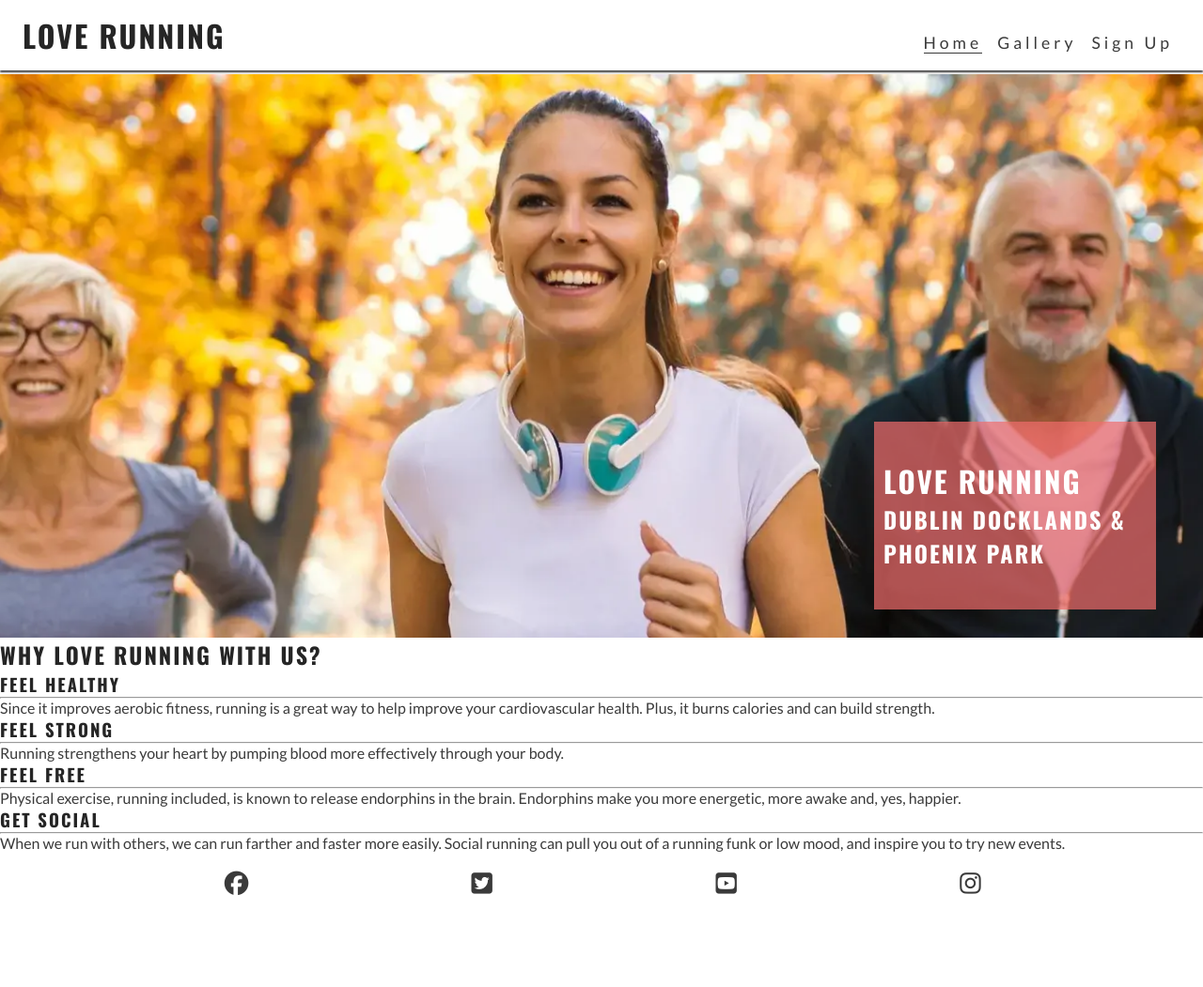
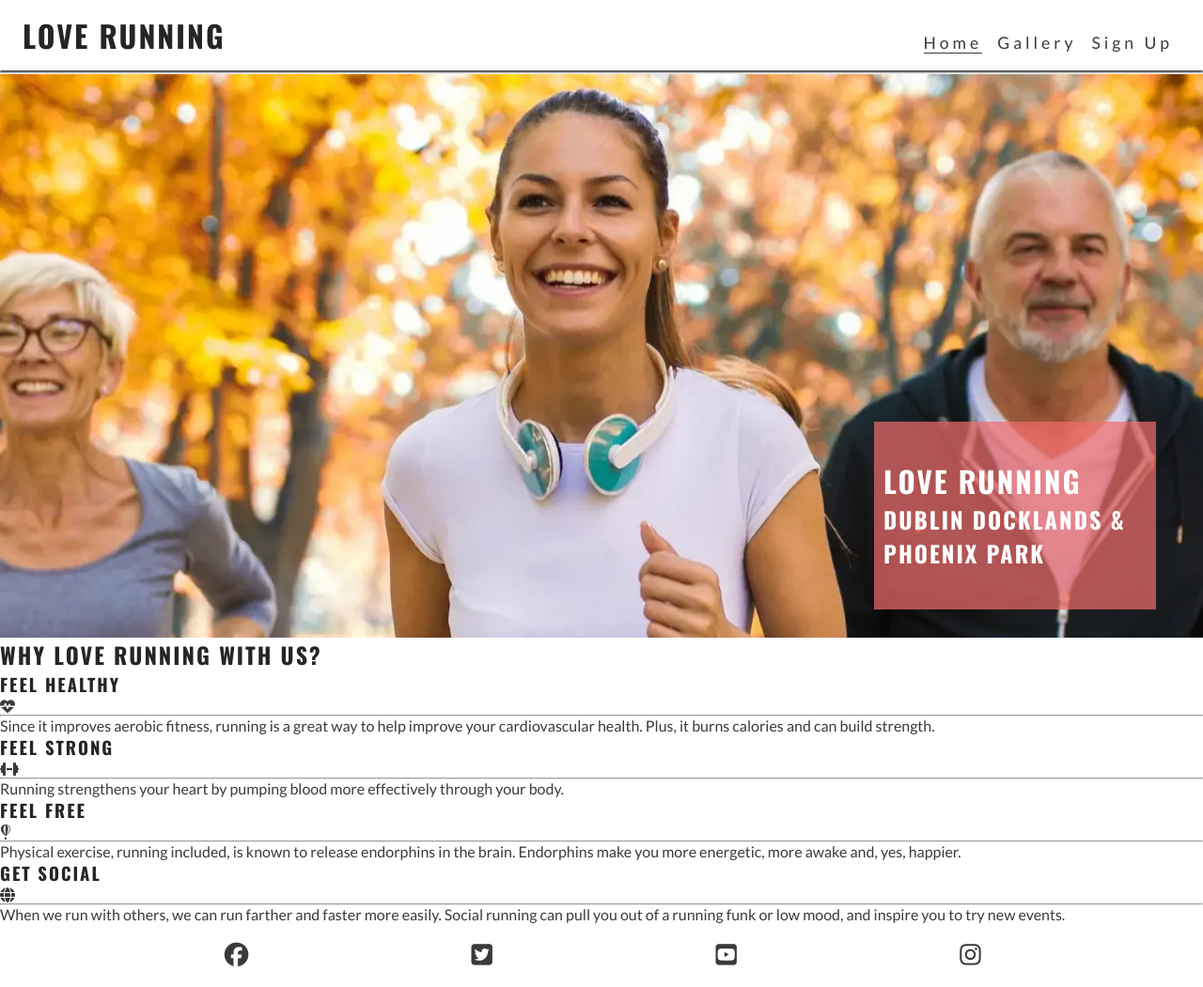
Before and after one commit to MiloS014/Love-Running-walkthrough-project, a plain HTML site: page index.html in a window 1280 px wide. Shown: the whole page at 94% size. Before the commit the page ends 975 px from the top, so only its background shows below. Drawn offline with nearby package versions, Linux system fonts and the light colour scheme.

Commit message:
Added icons to reasons headers

```diff
--- a/index.html
+++ b/index.html
@@ -53,11 +53,13 @@
                 <section id="benefits-physical">
                     <div>
                         <h3>Feel healthy</h3>
+                        <i class="fa-solid fa-heart-pulse"></i>
                         <hr>
                         <p>Since it improves aerobic fitness, running is a great way to help improve your cardiovascular health. Plus, it burns calories and can build strength.</p>
                     </div>
                     <div>
                         <h3>Feel strong</h3>
+                        <i class="fa-solid fa-dumbbell"></i>
                         <hr>
                         <p>Running strengthens your heart by pumping blood more effectively through your body.</p>
                     </div>
@@ -65,11 +67,13 @@
                 <section id="benefits-mental">
                     <div>
                         <h3>Feel free</h3>
+                        <i class="fa-brands fa-fly"></i>
                         <hr>
                         <p>Physical exercise, running included, is known to release endorphins in the brain. Endorphins make you more energetic, more awake and, yes, happier.</p>
                     </div>
                     <div>
                         <h3>Get social</h3>
+                        <i class="fa-solid fa-globe"></i>
                         <hr>
                         <p>When we run with others, we can run farther and faster more easily. Social running can pull you out of a running funk or low mood, and inspire you to try new events.</p>
                     </div>
```
